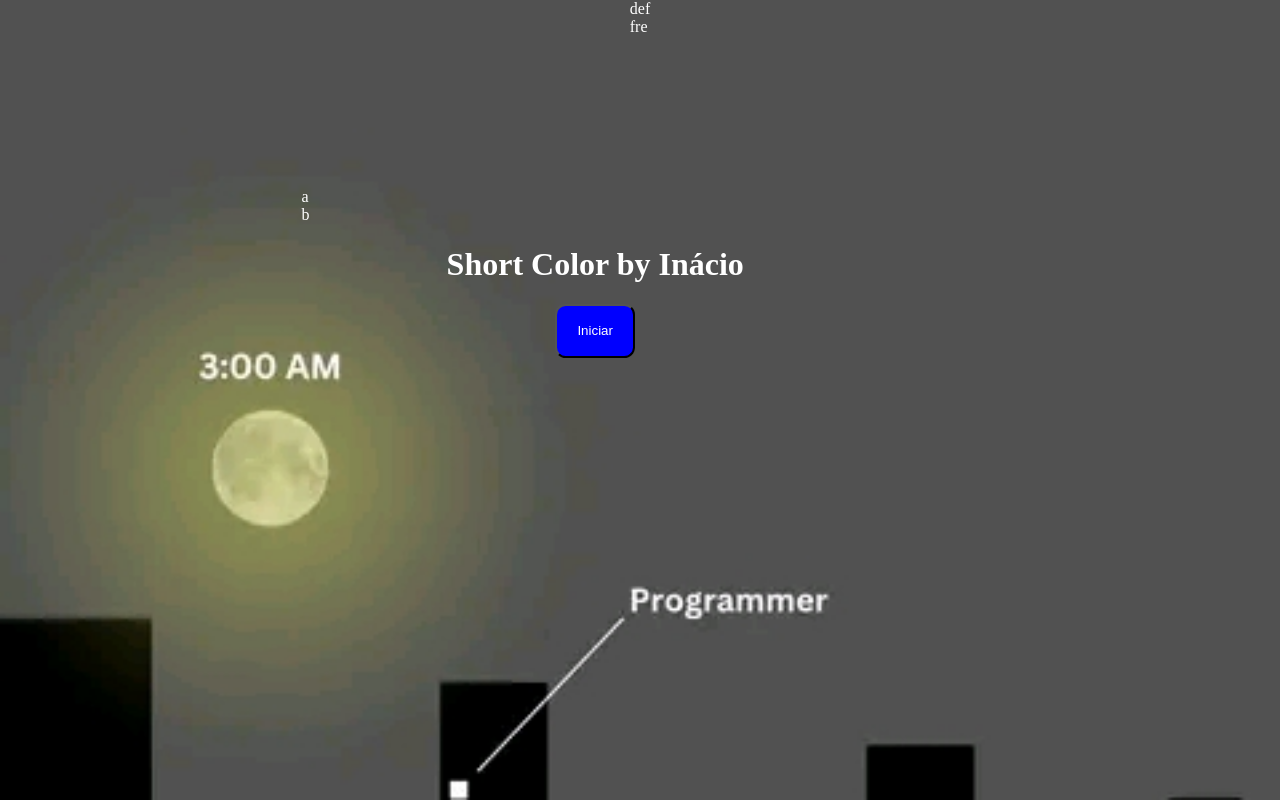
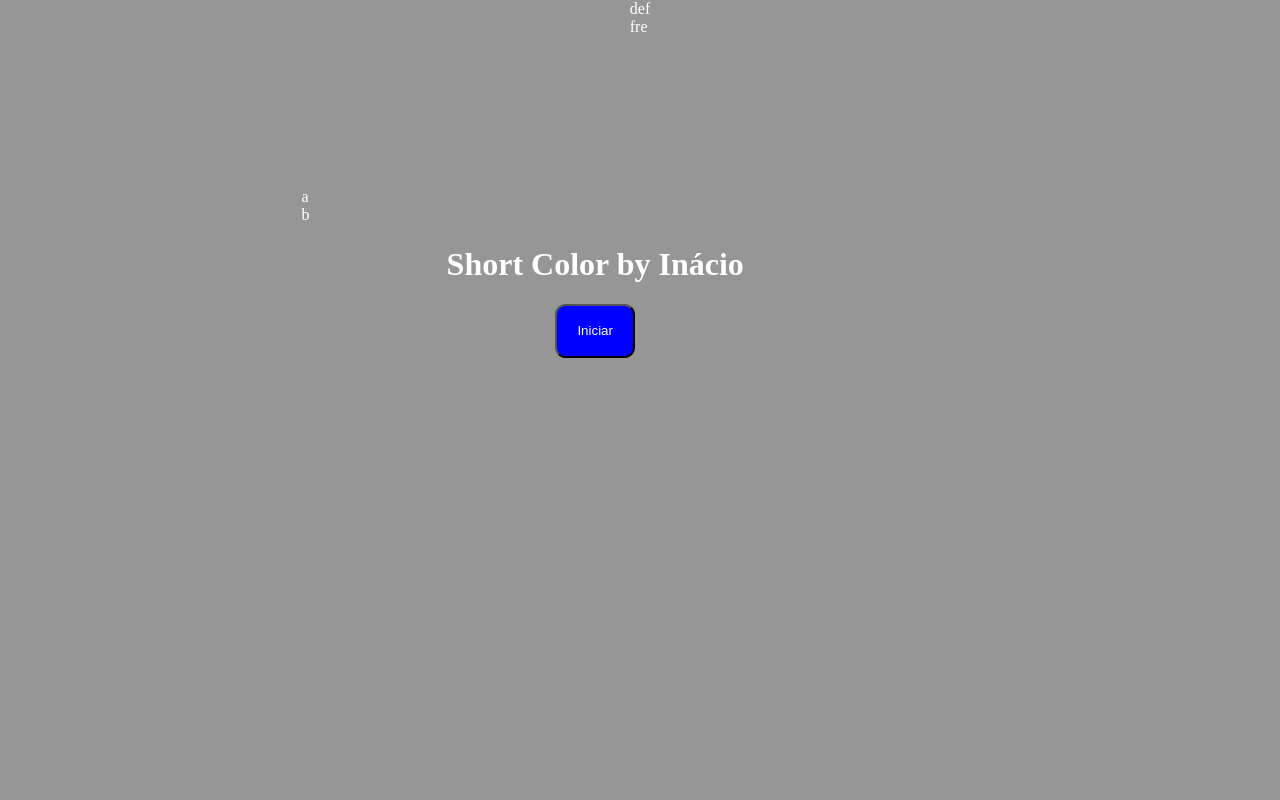
Before and after one commit to inacio-chitendo-source/short_color_by_inacio, a website built with Vite: page index.html in a window 1280 px wide. Built offline with nearby package versions, Linux system fonts and the light colour scheme.

Commit message:
Change background image to solid color

```diff
--- a/style.css
+++ b/style.css
@@ -22,7 +22,7 @@ body{
 	width: 100%;
 	height: 100%;
 	color: #fff;
-	background: url(/src/assets/icones/backgrounds/bg0.jpg);
+	background: #969696;
 	background-size: 100%;
 }
 #palco{
```
